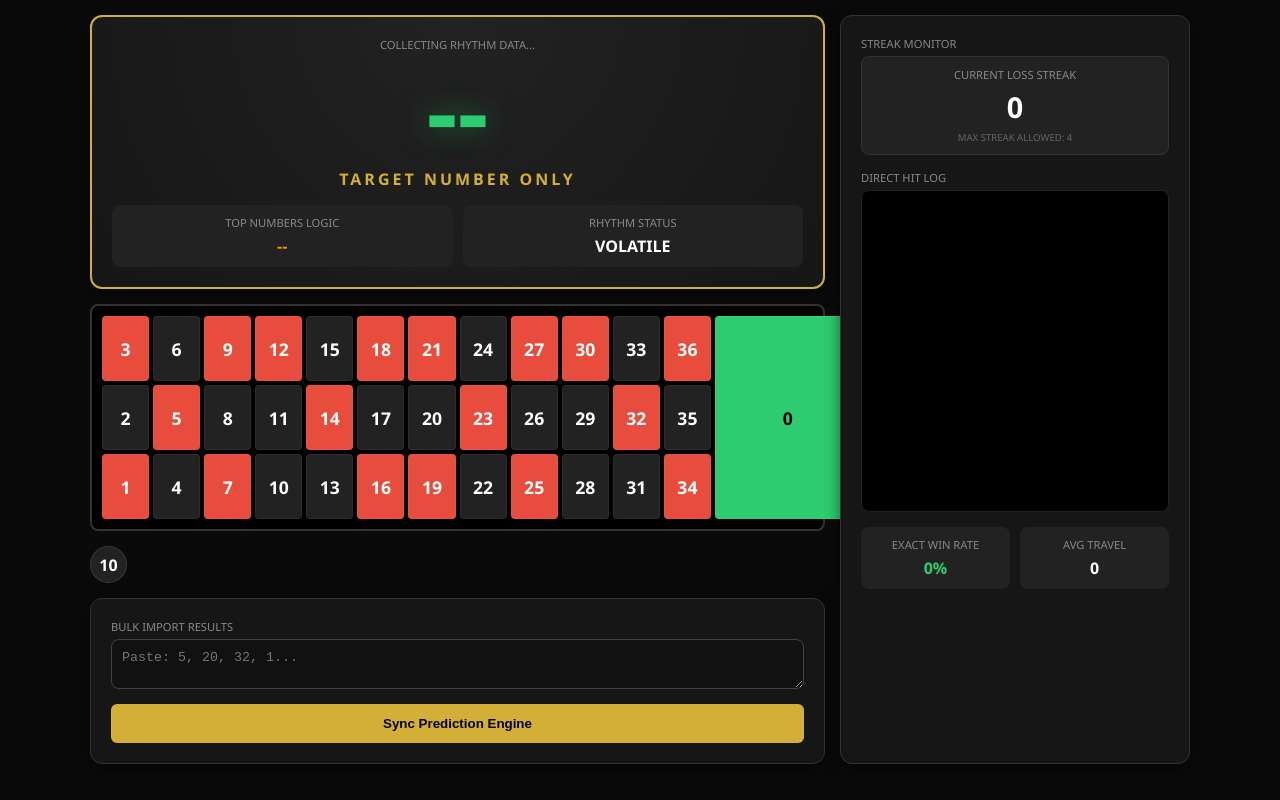
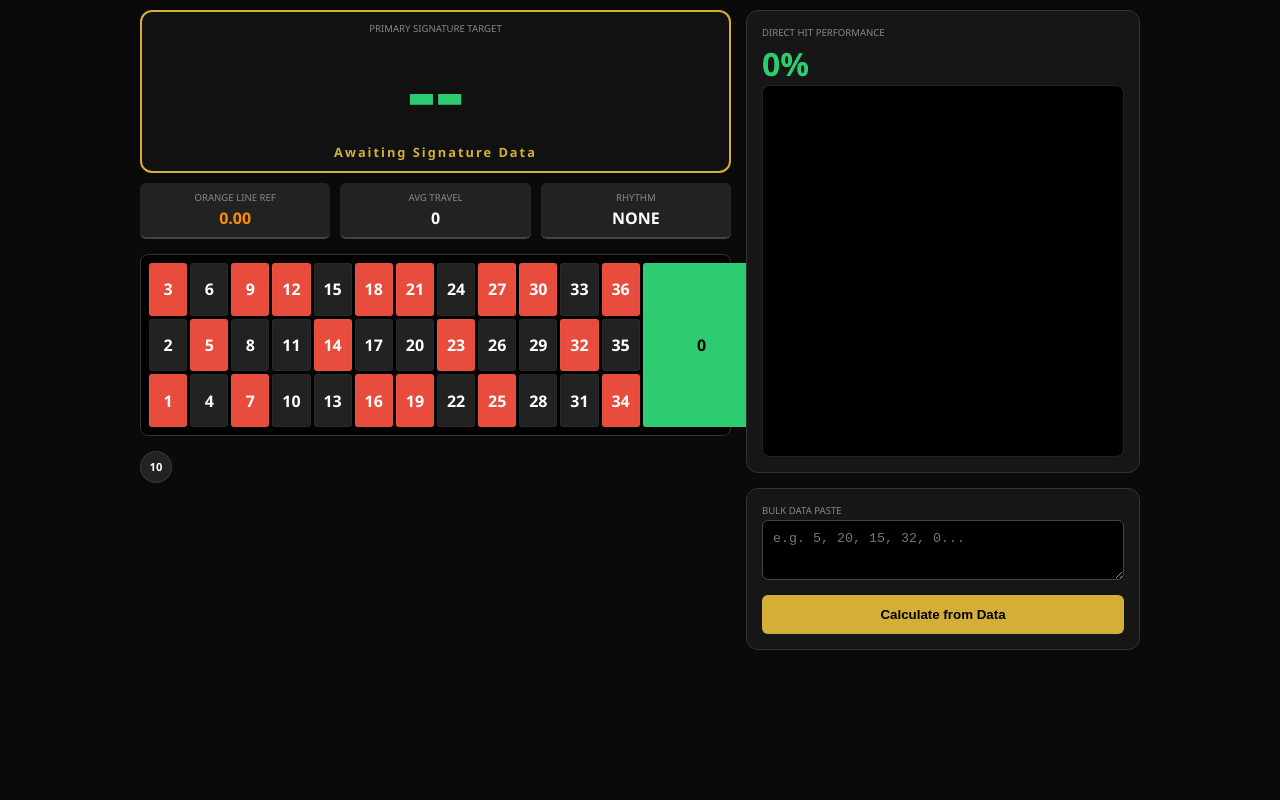
Before and after one commit to gnagarjuna-blip/COLD-CONSECTUVIE, a plain HTML site: page index.html in a window 1280 px wide. Both pictures are taken after a click on the element "10". Drawn offline with Linux system fonts and the light colour scheme.

Commit message:
Update index.html

```diff
--- a/index.html
+++ b/index.html
@@ -3,65 +3,63 @@
 <head>
     <meta charset="UTF-8">
     <meta name="viewport" content="width=device-width, initial-scale=1.0">
-    <title>Shadow Pro - Single Number Engine</title>
+    <title>Shadow Pro - Master Single Engine</title>
     <style>
-        :root { --gold: #d4af37; --bg: #0a0a0a; --card: #161616; --win: #2ecc71; --red: #e74c3c; --blue: #3498db; --orange: #ff8c00; }
-        body { font-family: 'Segoe UI', sans-serif; background: var(--bg); color: #fff; margin: 0; padding: 15px; display: flex; flex-direction: column; align-items: center; }
+        :root { --gold: #d4af37; --bg: #0a0a0a; --card: #161616; --win: #2ecc71; --red: #e74c3c; --orange: #ff8c00; }
+        body { font-family: 'Segoe UI', sans-serif; background: var(--bg); color: #fff; margin: 0; padding: 10px; display: flex; flex-direction: column; align-items: center; }
+        .container { width: 100%; max-width: 1000px; display: grid; grid-template-columns: 1.2fr 0.8fr; gap: 15px; }
+        .panel { background: var(--card); border: 1px solid #333; border-radius: 12px; padding: 15px; }
 
-        .container { width: 100%; max-width: 1100px; display: grid; grid-template-columns: 1fr 350px; gap: 15px; }
-        .panel { background: var(--card); border: 1px solid #333; border-radius: 12px; padding: 20px; box-shadow: 0 4px 15px rgba(0,0,0,0.5); }
+        /* Prediction Header */
+        .prediction-header { text-align: center; border: 2px solid var(--gold); background: #111; margin-bottom: 10px; padding: 10px; }
+        .big-num { font-size: 5.5rem; font-weight: bold; color: var(--win); line-height: 1; margin: 10px 0; }
+        .sub-text { font-size: 0.8rem; letter-spacing: 2px; color: var(--gold); font-weight: bold; }
 
-        /* Single Number Prediction Area */
-        .prediction-box { text-align: center; border: 2px solid var(--gold); background: radial-gradient(circle at top, #222, #161616); position: relative; }
-        .predict-val { font-size: 6rem; font-weight: bold; color: var(--win); text-shadow: 0 0 30px rgba(46, 204, 113, 0.5); line-height: 1; margin: 10px 0; }
-        .format-tag { color: var(--gold); font-size: 1rem; font-weight: bold; letter-spacing: 3px; text-transform: uppercase; }
+        /* Stats Bar */
+        .stats-bar { display: grid; grid-template-columns: repeat(3, 1fr); gap: 10px; margin-bottom: 15px; }
+        .stat-item { background: #222; padding: 8px; border-radius: 6px; text-align: center; border-bottom: 2px solid #444; }
+        .label { font-size: 0.6rem; color: #888; text-transform: uppercase; margin-bottom: 3px; display: block; }
 
-        /* Stats & Trackers */
-        .stats-grid { display: grid; grid-template-columns: 1fr 1fr; gap: 10px; margin-top: 15px; }
-        .stat-item { background: #222; padding: 10px; border-radius: 8px; text-align: center; }
-        .label { font-size: 0.7rem; color: #888; text-transform: uppercase; margin-bottom: 5px; display: block; }
-
-        /* Roulette Table */
-        .roulette-table { display: grid; grid-template-columns: repeat(14, 1fr); gap: 4px; background: #000; padding: 10px; border: 2px solid #333; border-radius: 8px; margin-top: 15px; }
-        .cell { aspect-ratio: 1/1.4; display: flex; align-items: center; justify-content: center; font-weight: bold; cursor: pointer; border-radius: 4px; border: 1px solid rgba(255,255,255,0.05); font-size: 1.1rem; }
-        .cell:hover { filter: brightness(1.5); background: #333; }
+        /* Table Grid */
+        .roulette-table { display: grid; grid-template-columns: repeat(14, 1fr); gap: 3px; background: #000; padding: 8px; border-radius: 8px; border: 1px solid #333; }
+        .cell { aspect-ratio: 1/1.4; display: flex; align-items: center; justify-content: center; font-weight: bold; cursor: pointer; border-radius: 3px; border: 1px solid rgba(255,255,255,0.03); font-size: 1rem; }
+        .cell:hover { background: #333; transform: scale(1.02); }
         .zero { grid-row: span 3; background: var(--win); color: #000; }
         .red { background: var(--red); }
         .black { background: #222; }
 
-        /* Win/Loss Log */
-        .log-container { height: 300px; overflow-y: auto; background: #000; border: 1px solid #222; border-radius: 8px; padding: 10px; font-family: 'Courier New', Courier, monospace; }
-        .log-entry { display: flex; justify-content: space-between; padding: 6px 0; border-bottom: 1px solid #111; font-size: 0.9rem; }
+        /* Log & Pattern */
+        .log-box { height: 350px; overflow-y: auto; background: #000; padding: 10px; border-radius: 8px; font-family: monospace; border: 1px solid #222; }
+        .log-row { display: flex; justify-content: space-between; padding: 5px 0; border-bottom: 1px solid #111; font-size: 0.8rem; }
 
-        .history-strip { display: flex; gap: 5px; overflow-x: auto; padding: 15px 0; width: 100%; max-width: 1100px; }
-        .chip { min-width: 35px; height: 35px; border-radius: 50%; display: flex; align-items: center; justify-content: center; font-weight: bold; flex-shrink: 0; border: 1px solid rgba(255,255,255,0.1); }
-
-        textarea { width: 100%; background: #111; color: var(--gold); border: 1px solid #444; border-radius: 8px; padding: 10px; height: 50px; margin-bottom: 10px; box-sizing: border-box; }
-        button { background: var(--gold); color: #000; border: none; padding: 12px; border-radius: 6px; font-weight: bold; cursor: pointer; width: 100%; transition: 0.2s; }
-        button:hover { background: #fff; }
-
-        .hit-flash { animation: flash 0.5s infinite; }
-        @keyframes flash { 0% { opacity: 1; } 50% { opacity: 0.5; } 100% { opacity: 1; } }
+        textarea { width: 100%; background: #000; color: var(--gold); border: 1px solid #444; padding: 10px; border-radius: 6px; height: 60px; box-sizing: border-box; }
+        button { width: 100%; background: var(--gold); border: none; padding: 12px; font-weight: bold; cursor: pointer; border-radius: 6px; margin-top: 10px; }
+        .history-strip { display: flex; gap: 4px; overflow-x: auto; margin-top: 10px; padding: 5px 0; }
+        .chip { min-width: 30px; height: 30px; border-radius: 50%; display: flex; align-items: center; justify-content: center; font-size: 0.7rem; font-weight: bold; border: 1px solid rgba(255,255,255,0.1); }
     </style>
 </head>
 <body>
 
 <div class="container">
     <div>
-        <div class="panel prediction-box">
-            <span class="label" id="logicStatus">Dealer Signature Analysis</span>
-            <div id="predictVal" class="predict-val">--</div>
-            <div id="predictFormat" class="format-tag">Target Number Only</div>
+        <div class="panel prediction-header">
+            <span class="label">Primary Signature Target</span>
+            <div id="bigNum" class="big-num">--</div>
+            <div id="logicNote" class="sub-text">Awaiting Signature Data</div>
+        </div>
 
-            <div class="stats-grid">
-                <div class="stat-item">
-                    <span class="label">Top Numbers Logic</span>
-                    <b id="topHint" style="color:var(--orange)">--</b>
-                </div>
-                <div class="stat-item">
-                    <span class="label">Rhythm Status</span>
-                    <b id="rhythmHint">INITIALIZING</b>
-                </div>
+        <div class="stats-bar">
+            <div class="stat-item">
+                <span class="label">Orange Line Ref</span>
+                <b id="refLine" style="color:var(--orange)">0.00</b>
+            </div>
+            <div class="stat-item">
+                <span class="label">Avg Travel</span>
+                <b id="avgTravel">0</b>
+            </div>
+            <div class="stat-item">
+                <span class="label">Rhythm</span>
+                <b id="rhythmText">NONE</b>
             </div>
         </div>
 
@@ -70,34 +68,19 @@
         </div>
 
         <div class="history-strip" id="historyStrip"></div>
-
-        <div class="panel">
-            <span class="label">Bulk Import Results</span>
-            <textarea id="importArea" placeholder="Paste: 5, 20, 32, 1..."></textarea>
-            <button onclick="bulkImport()">Sync Prediction Engine</button>
-        </div>
     </div>
 
-    <div class="panel">
-        <span class="label">Streak Monitor</span>
-        <div id="streakBox" class="stat-item" style="border: 1px solid #333; margin-bottom: 15px;">
-            <span class="label">Current Loss Streak</span>
-            <span id="lossStreak" style="font-size: 1.8rem; font-weight: bold;">0</span>
-            <div style="font-size: 0.6rem; color: #666; margin-top: 5px;">MAX STREAK ALLOWED: 4</div>
+    <div>
+        <div class="panel">
+            <span class="label">Direct Hit Performance</span>
+            <div id="winRate" style="font-size: 2rem; font-weight: bold; color: var(--win);">0%</div>
+            <div class="log-box" id="logBox"></div>
         </div>
 
-        <span class="label">Direct Hit Log</span>
-        <div class="log-container" id="log"></div>
-
-        <div class="stats-grid" style="margin-top:15px;">
-            <div class="stat-item">
-                <span class="label">Exact Win Rate</span>
-                <b id="winRate" style="color:var(--win)">0%</b>
-            </div>
-            <div class="stat-item">
-                <span class="label">Avg Travel</span>
-                <b id="avgTravel">0</b>
-            </div>
+        <div class="panel" style="margin-top: 15px;">
+            <span class="label">Bulk Data Paste</span>
+            <textarea id="bulkPaste" placeholder="e.g. 5, 20, 15, 32, 0..."></textarea>
+            <button onclick="importData()">Calculate from Data</button>
         </div>
     </div>
 </div>
@@ -106,12 +89,11 @@
     const wheel = [0, 32, 15, 19, 4, 21, 2, 25, 17, 34, 6, 27, 13, 36, 11, 30, 8, 23, 10, 5, 24, 16, 33, 1, 20, 14, 31, 9, 22, 18, 29, 7, 28, 12, 35, 3, 26];
     const redNums = [1, 3, 5, 7, 9, 12, 14, 16, 18, 19, 21, 23, 25, 27, 30, 32, 34, 36];
     let spins = [];
-    let travelHistory = [];
-    let wlHistory = [];
-    let currentLossStreak = 0;
-    let lastTarget = null;
+    let travelLog = [];
+    let wlLog = [];
+    let currentTarget = null;
 
-    // Table Generation
+    // Table
     const table = document.getElementById('rouletteTable');
     for(let i=1; i<=36; i++){
         const c = document.createElement('div');
@@ -125,103 +107,71 @@
     }
 
     function addSpin(num) {
-        // Evaluate the Single Number Prediction against the actual outcome
-        if(lastTarget !== null) {
-            const isExactHit = (num === lastTarget);
-            wlHistory.push(isExactHit ? 'W' : 'L');
-
-            if(!isExactHit) {
-                currentLossStreak++;
-            } else {
-                currentLossStreak = 0;
-            }
-
-            logResult(num, lastTarget, isExactHit);
+        if(currentTarget !== null) {
+            const isHit = (num === currentTarget);
+            wlLog.push(isHit ? 'W' : 'L');
+            updateLog(num, currentTarget, isHit);
         }
 
         spins.push(num);
-
-        // Calculate Distance Travelled
         if(spins.length > 1) {
             let dist = wheel.indexOf(num) - wheel.indexOf(spins[spins.length-2]);
             if(dist < 0) dist += 37;
-            travelHistory.push(dist);
+            travelLog.push(dist);
         }
 
-        calculateSignature();
-        updateDisplay();
+        processEngine();
+        updateUI();
     }
 
-    function logResult(actual, target, hit) {
-        const log = document.getElementById('log');
-        const entry = document.createElement('div');
-        entry.className = 'log-entry';
-        entry.innerHTML = `<span>Spin #${spins.length + 1}: <b>${actual}</b></span>
-                           <span style="color:${hit ? 'var(--win)' : 'var(--red)'}">${hit ? 'DIRECT HIT ✅' : 'MISS ('+target+') ❌'}</span>`;
-        log.prepend(entry);
+    function processEngine() {
+        if(spins.length < 3) return;
+
+        // Orange Line Reference (Moving Average of last 10)
+        const avgTravel = travelLog.slice(-10).reduce((a,b)=>a+b,0) / travelLog.slice(-10).length;
+        document.getElementById('refLine').innerText = avgTravel.toFixed(2);
+        document.getElementById('avgTravel').innerText = Math.round(avgTravel);
+
+        const lastNum = spins[spins.length-1];
+        const lastTravel = travelLog[travelLog.length-1];
+
+        // LOGIC: If travel is above the orange line, use TOP OVER rhythm
+        // If travel is below orange line, use TOP UNDER rhythm
+        let signatureJump = (lastTravel > avgTravel) ? Math.round(avgTravel + 3) : Math.round(avgTravel - 3);
+
+        // Force a prediction if we have structure
+        currentTarget = wheel[(wheel.indexOf(lastNum) + signatureJump) % 37];
+
+        document.getElementById('bigNum').innerText = currentTarget;
+        document.getElementById('logicNote').innerText = (lastTravel > avgTravel) ? "TOP OVER SIGNATURE" : "TOP UNDER SIGNATURE";
+        document.getElementById('rhythmText').innerText = lastTravel <= 15 ? "STABLE" : "VOLATILE";
     }
 
-    function calculateSignature() {
-        if(spins.length < 3 || currentLossStreak >= 4) {
-            lastTarget = null;
-            return;
-        }
-
-        const lastT = travelHistory[travelHistory.history - 1] || travelHistory[0];
-        const avgT = travelHistory.slice(-5).reduce((a,b)=>a+b,0) / travelHistory.slice(-5).length;
-        const lastNum = spins[spins.length-1];
-
-        // LOGIC: Signature is a blend of immediate rhythm and historical trend
-        let signatureJump = Math.round((lastT * 0.8) + (avgT * 0.2));
-
-        // Final Single Number Target
-        lastTarget = wheel[(wheel.indexOf(lastNum) + signatureJump) % 37];
-
-        // Trend Analysis
-        document.getElementById('topHint').innerText = lastT > avgT ? `Trend: Over (${lastTarget})` : `Trend: Under (${lastTarget})`;
+    function updateLog(actual, target, hit) {
+        const lb = document.getElementById('logBox');
+        const row = document.createElement('div');
+        row.className = 'log-row';
+        row.innerHTML = `<span>Spin #${spins.length}: ${actual}</span> <b style="color:${hit?'var(--win)':'var(--red)'}">${hit?'DIRECT HIT':'MISS ('+target+')'}</b>`;
+        lb.prepend(row);
     }
 
-    function updateDisplay() {
-        const display = document.getElementById('predictVal');
-        const status = document.getElementById('logicStatus');
+    function updateUI() {
+        const wins = wlLog.filter(x=>x==='W').length;
+        const rate = wlLog.length > 0 ? Math.round((wins/wlLog.length)*100) : 0;
+        document.getElementById('winRate').innerText = rate + "%";
 
-        if(currentLossStreak >= 4) {
-            display.innerText = "WAIT";
-            display.style.color = "var(--red)";
-            status.innerText = "STRUCTURE BROKEN - WAIT FOR RESET";
-        } else if(lastTarget !== null) {
-            display.innerText = lastTarget;
-            display.style.color = "var(--win)";
-            status.innerText = "IDENTIFIED SIGNATURE DETECTED";
-        } else {
-            display.innerText = "--";
-            status.innerText = "COLLECTING RHYTHM DATA...";
-        }
-
-        // Stats
-        document.getElementById('lossStreak').innerText = currentLossStreak;
-        document.getElementById('lossStreak').style.color = currentLossStreak >= 3 ? "var(--red)" : "white";
-
-        const wins = wlHistory.filter(x=>x==='W').length;
-        document.getElementById('winRate').innerText = wlHistory.length > 0 ? Math.round((wins/wlHistory.length)*100) + "%" : "0%";
-
-        const avg = travelHistory.length > 0 ? Math.round(travelHistory.reduce((a,b)=>a+b,0)/travelHistory.length) : 0;
-        document.getElementById('avgTravel').innerText = avg;
-        document.getElementById('rhythmHint').innerText = (travelHistory[travelHistory.length-1] <= 15) ? "STABLE" : "VOLATILE";
-
-        // History
         const strip = document.getElementById('historyStrip');
         strip.innerHTML = spins.slice(-20).reverse().map(n => {
-            const c = n === 0 ? 'var(--win)' : (redNums.includes(n) ? 'var(--red)' : '#222');
-            return `<div class="chip" style="background:${c}">${n}</div>`;
+            const color = n === 0 ? 'var(--win)' : (redNums.includes(n) ? 'var(--red)' : '#222');
+            return `<div class="chip" style="background:${color}">${n}</div>`;
         }).join('');
     }
 
-    function bulkImport() {
-        const val = document.getElementById('importArea').value;
+    function importData() {
+        const val = document.getElementById('bulkPaste').value;
         const nums = val.split(/[\s,]+/).map(Number).filter(n => !isNaN(n) && n >= 0 && n <= 36);
         nums.forEach(n => addSpin(n));
-        document.getElementById('importArea').value = "";
+        document.getElementById('bulkPaste').value = "";
     }
 </script>
 </body>
```
